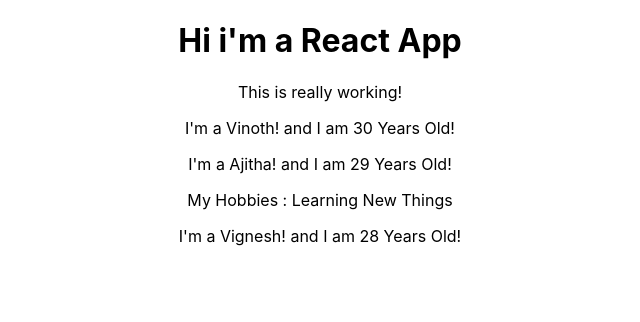
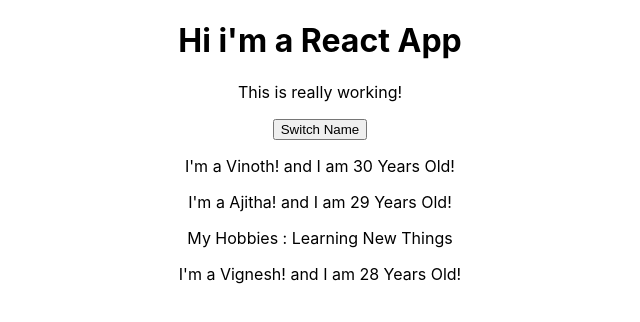
Before and after one commit to vinothsmart/react-complete-guide, a React (Create React App) app: page / in a window 1280 px wide. Shown: the top 322 px of the page, without its empty margins (320-960 px from the left). Built offline with nearby package versions, Linux system fonts and the light colour scheme; the HTML template or start-up script is replaced by a standard one.

Commit message:
switchNameHandler added

```diff
--- a/src/App.js
+++ b/src/App.js
@@ -10,10 +10,16 @@
       { name: "Vignesh", age: 28 },
     ],
   });
+
+  const switchNameHandler = () => {
+    console.log("Was Clicked!");
+  };
+
   return (
     <div className="App">
       <h1>Hi i'm a React App</h1>
       <p>This is really working!</p>
+      <button onClick={switchNameHandler}>Switch Name</button>
       <Person name={state.persons[0].name} age={state.persons[0].age} />
       <Person name={state.persons[1].name} age={state.persons[1].age}>
         My Hobbies : Learning New Things
```
